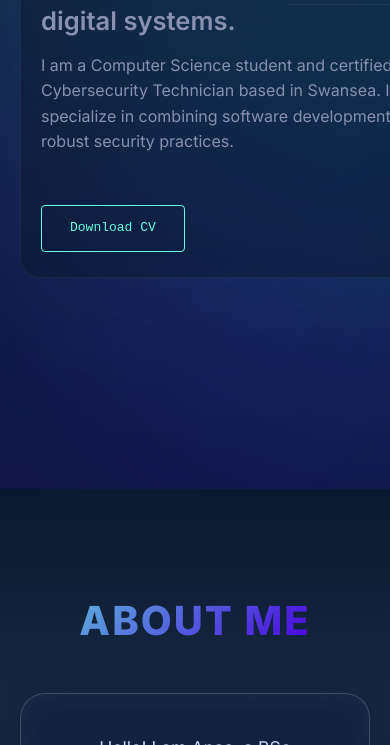
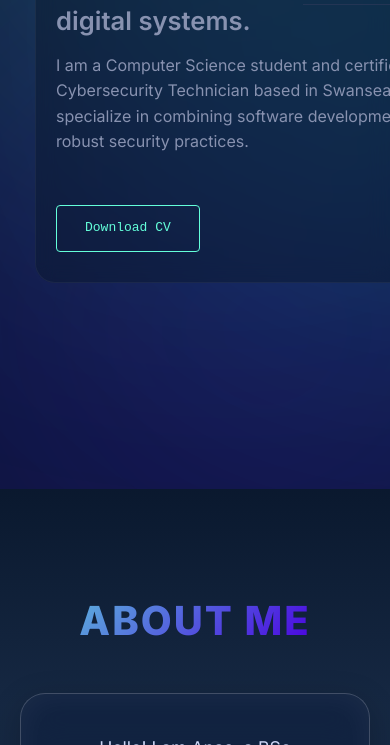
Before and after one commit to AnasShahidKhan/Portfolio, a plain HTML site: page index.html in a window 390 px wide. Shown: the part 355-1100 px from the top of the page. Drawn offline with Linux system fonts and the light colour scheme.

Commit message:
mobile browser adaptability fix

```diff
--- a/style.css
+++ b/style.css
@@ -199,7 +199,11 @@ nav {
     .container { padding: 0 20px; }
     .about-grid { grid-template-columns: 1fr; }
     /* FIX 2 (Mobile part): Ensuring Hero fits on phone */
-    .hero-content-glass { padding: 25px 20px !important; width: 100% !important; margin: 0; }
+    .hero-content-glass {
+        width: auto !important;  /* This was '100%', changed to 'auto' to fix overflow */
+        margin: 0 15px !important; /* Adds safe space on left and right */
+        padding: 30px 20px !important; /* Reduced padding for small screens */
+    }
 
     .hamburger { display: block; }
     .nav-bubble { display: none !important; }
```
